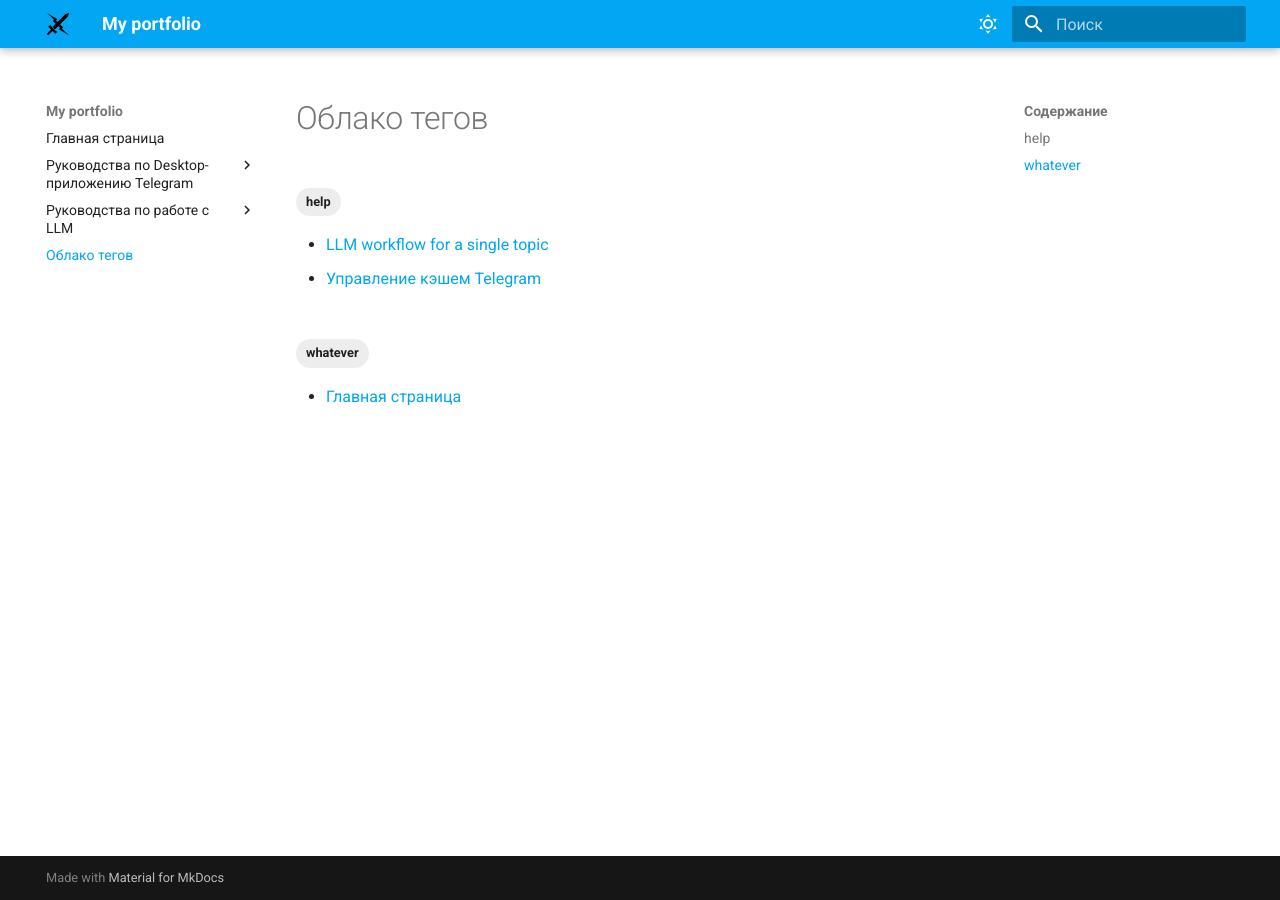
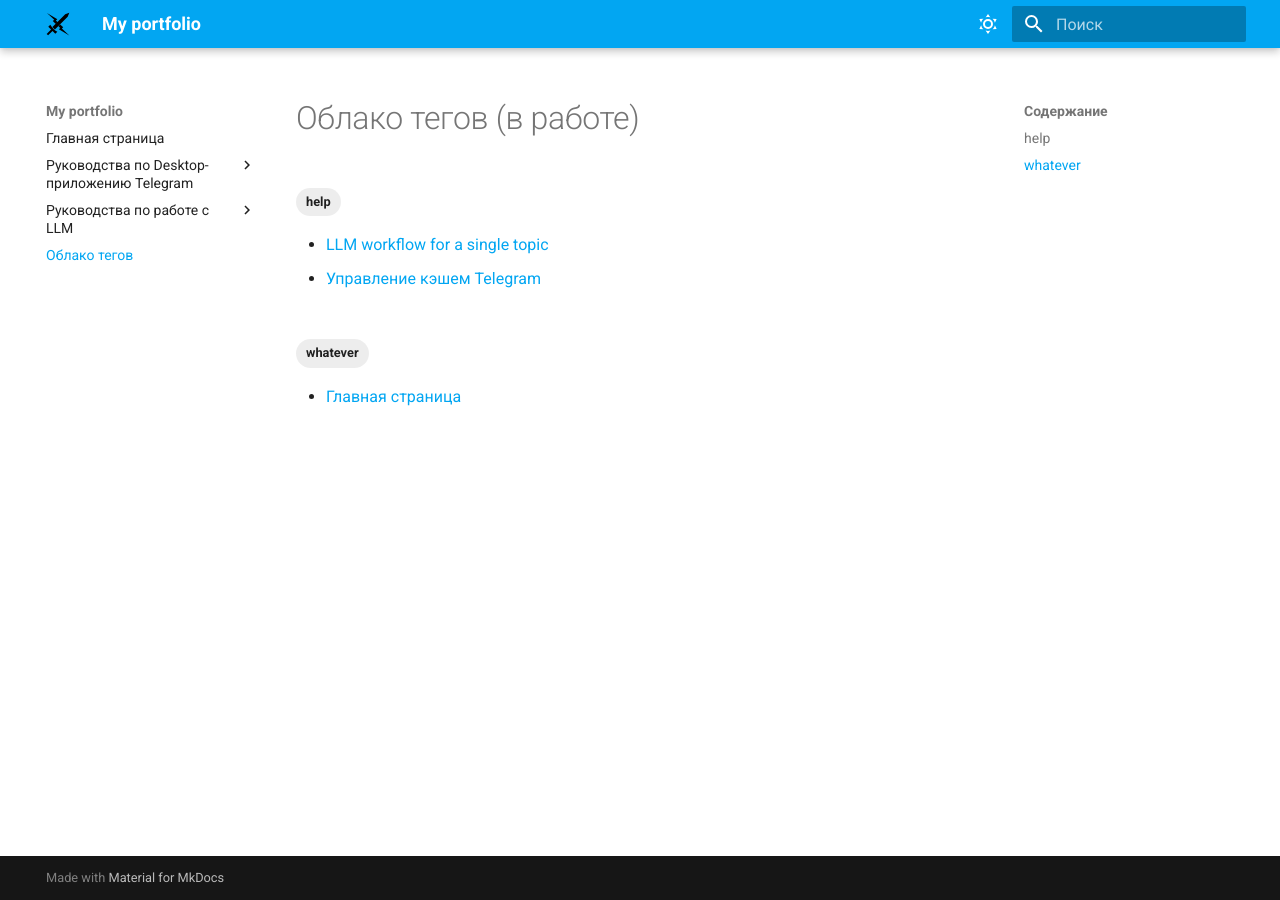
Before and after one commit to sostarovoitov/my-portfolio, an MkDocs documentation site: the page built from docs/tags.md, in a window 1280 px wide. Built offline with MkDocs 1.6.1 and Material for MkDocs 9.7.7, drawn with Linux system fonts in a browser that asks for light colours.

Commit message:
Проверка работы CI/CD

```diff
--- a/docs/tags.md
+++ b/docs/tags.md
@@ -1,3 +1,3 @@
-# Облако тегов
+# Облако тегов (в работе)
 
 <!-- material/tags -->
```
